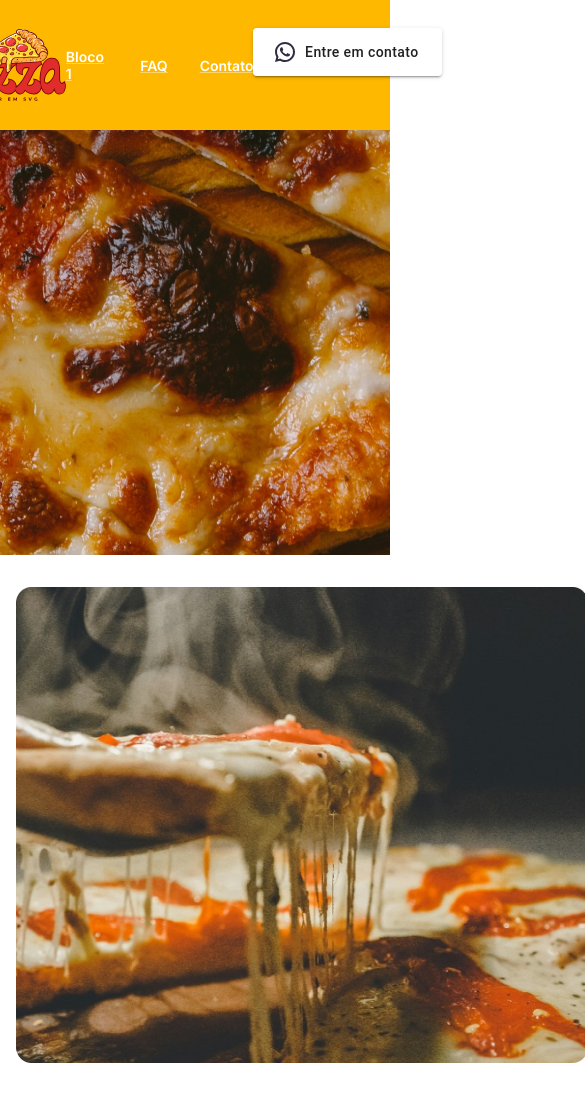
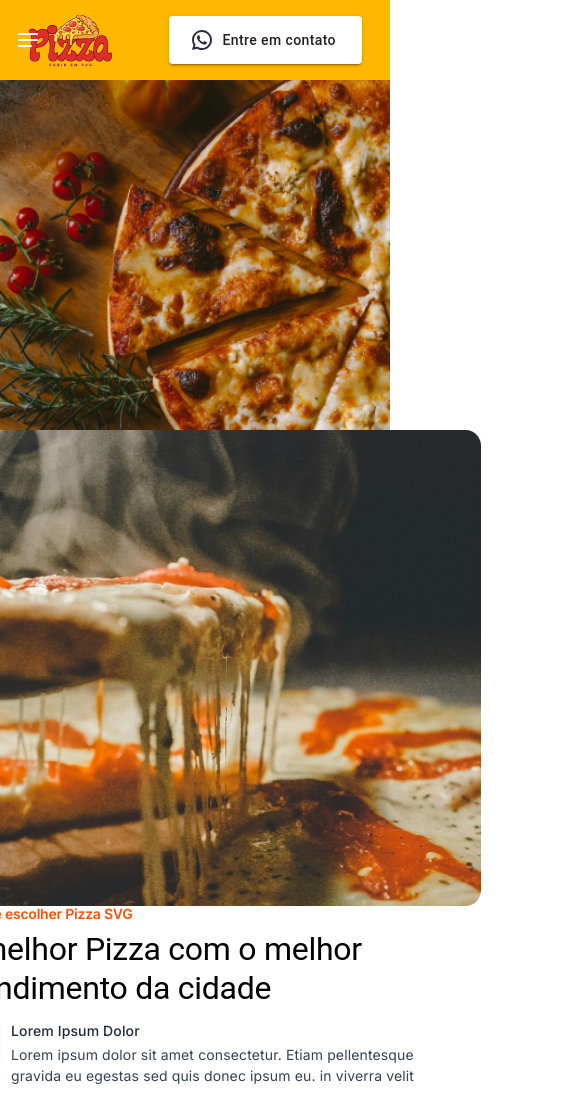
Before and after one commit to rnisiide/pizzaria_loumar, a Next.js app: page / in a window 390 px wide. Shown: the top 1095 px of the page, 585 px wide, since content can reach past the window. Built offline with nearby package versions, Linux system fonts and the light colour scheme.

Commit message:
added responsiveness to screen sizes

```diff
--- /dev/null
+++ b/app/components/bloco_1/bloco_1.module.css
@@ -0,0 +1,38 @@
+.wrapper {
+    display: flex;
+
+    /*
+        gap: 4,
+        marginTop: 4,
+        marginBottom: 4,
+*/
+
+}
+
+@media (max-width: 1200px) {
+    .wrapper {
+        flex-direction: column;
+        align-items: center;
+    }
+}
+
+@media (max-width: 768px) {
+
+    .upperbox {
+        height: 80px;
+    }
+
+    .imagebox {
+        width: 100%;
+        height: 350px;
+        position: relative;
+
+    }
+
+    .image {
+        content: url('/BANNER MOBILE.png');
+    }
+
+
+
+}
--- a/app/components/bloco_1/bloco_1.tsx
+++ b/app/components/bloco_1/bloco_1.tsx
@@ -1,4 +1,5 @@
-import { Box, Container, Typography } from "@mui/material";
+import { Box, Typography } from "@mui/material";
+import styles from "./bloco_1.module.css";
 
 const items = [
     {
@@ -25,12 +26,8 @@ export default function Bloco_1() {
     return (
         <Box
             id="bloco_1"
-            sx={{
-                display: 'flex',
-                gap: 4,
-                marginTop: 4,
-                marginBottom: 4,
-            }}
+            className={styles.wrapper}
+
         >
             <Box
                 component="img"
--- a/app/components/faq/faq.module.css
+++ b/app/components/faq/faq.module.css
@@ -19,3 +19,10 @@
     padding-bottom: 10px;
     margin-bottom: 10px;
 }
+
+@media (max-width: 1200px) {
+    .wrapper {
+        flex-direction: column;
+        align-items: center;
+    }
+}
--- /dev/null
+++ b/app/components/hero/hero.module.css
@@ -0,0 +1,29 @@
+.upperbox {
+    height: 130.47px;
+}
+
+.imagebox {
+    width: 100%;
+    height: 425px;
+    position: relative;
+
+}
+
+@media (max-width: 768px) {
+
+    .upperbox {
+        height: 80px;
+    }
+
+    .imagebox {
+        width: 100%;
+        height: 350px;
+        position: relative;
+
+    }
+
+    .image {
+        content: url('/BANNER MOBILE.png');
+    }
+
+}
--- a/app/components/hero/hero.tsx
+++ b/app/components/hero/hero.tsx
@@ -1,21 +1,14 @@
 import { Box } from "@mui/material";
 import Image from "next/image";
+import styles from "./hero.module.css";
 
 export default function Hero() {
     return (
         <Box>
-            <Box
-                sx={{
-                    height: 130.47,
-                }}>
-            </Box>
-            <Box
-                sx={{
-                    width: '100%',
-                    height: 425,
-                    position: 'relative'
-                }}>
+            <Box className={styles.upperbox}></Box>
+            <Box className={styles.imagebox}>
                 <Image
+                    className={styles.image}
                     src={'/BANNER DESKTOP.png'}
                     alt='logo'
                     layout='fill'
--- a/app/components/navbar/navbar.module.css
+++ b/app/components/navbar/navbar.module.css
@@ -1,4 +1,13 @@
 @import url('https://fonts.googleapis.com/css2?family=Inter:wght@100..900&display=swap');
+
+
+.menu {
+    display: flex;
+    justify-content: space-around;
+    font-size: 14px;
+    font-weight: 600;
+    align-items: center;
+}
 
 .btn {
     margin: 0;
@@ -10,11 +19,11 @@
     padding: 12px, 16px;
 }
 
-.link {
+.menu_item {
     text-decoration: none;
 }
 
-.link:hover {
+.menu_item:hover {
     text-decoration: underline;
 }
 
@@ -35,3 +44,49 @@
     justify-content: space-around;
 
 }
+
+.menuButton,
+.mobileLinks {
+    display: none;
+}
+
+@media (max-width: 768px) {
+
+    .menu,
+    .btn {
+        display: none;
+    }
+
+    .menuButton {
+        position: absolute;
+        display: block;
+        cursor: pointer;
+        left: 16px;
+    }
+
+    .header {
+        height: 80px;
+
+    }
+
+    .wrapper {
+
+        align-items: center;
+
+    }
+
+    .mobileLinks {
+        position: absolute;
+        top: 80px;
+        width: 100%;
+        height: 120px;
+        background-color: #e6a501;
+
+        display: flex;
+        flex-direction: column;
+        align-items: center;
+        justify-content: space-around;
+
+    }
+
+}
--- a/app/components/navbar/navbar.tsx
+++ b/app/components/navbar/navbar.tsx
@@ -1,45 +1,68 @@
-import { Box, Container, AppBar, Toolbar, Button, Link } from "@mui/material";
-//import WhatsAppIcon from '@mui/icons-material/WhatsApp';
+"use client"
+import { useState } from "react";
+import { Box, Button, Link } from "@mui/material";
 import WhatsAppIcon from '../../../public/whatsapp-line.svg'
 import styles from "./navbar.module.css";
+import Image from "next/image";
+
+
+const links = [
+  {
+    title: "Bloco 1",
+    path: "#bloco_1",
+
+  },
+  {
+    title: "FAQ",
+    path: "#faq",
+
+  },
+  {
+    title: "Contato",
+    path: "#contato",
+
+  },
+];
 
 export default function NavBar() {
+
+  const [open, setOpen] = useState(false)
+
   return (
     <Box
       position="fixed"
       className={styles.header}
     >
+      <Image
+        className={styles.menuButton}
+        src='/menu.svg'
+        alt=''
+        width={24}
+        height={24}
+        onClick={() => setOpen((prev) => !prev)} />
 
-      <Box
-        className={styles.wrapper}>
-
+      <Box className={styles.wrapper}>
         <Box
           component="img"
           sx={{
-            height: 74.47,
-            width: 118,
+            height: 53.01,
+            width: 84,
           }}
           alt="Logo pizzaria"
           src="./Logo.svg"
           onClick={() => {
-            alert("I'm a button.");
+            window.scroll({
+              top: 0,
+              behavior: 'smooth'
+            });
           }}
         />
 
-        <Box
-          className={styles.menu}
-          sx={{
-            display: 'flex',
-            gap: 4,
-            justifyContent: 'space-around',
-            fontSize: 14,
-            fontWeight: 600,
-            alignItems: 'center'
-          }}
-        >
-          <Link className={styles.link} color="secondary" href="#bloco_1">Bloco 1</Link>
-          <Link className={styles.link} color="secondary" href="#faq">FAQ</Link>
-          <Link className={styles.link} color="secondary" href="#contato">Contato</Link>
+        <Box className={styles.menu}>
+          {links.map((link =>
+            <Link className={styles.menu_item} color="secondary" href={link.path} scroll={false}>{link.title}</Link>
+
+          ))}
         </Box>
 
         <Button
@@ -54,6 +77,14 @@ export default function NavBar() {
 
       </Box>
 
+      {
+        open && <div className={styles.mobileLinks}>
+          {links.map((link) => (
+            <Link className={styles.menu_item} color="secondary" href={link.path} scroll={false}>{link.title}</Link>
+          ))}
+        </div>
+      }
+
     </Box>
   );
 }
--- a/app/globals.css
+++ b/app/globals.css
@@ -13,4 +13,5 @@
     margin: 0;
     padding: 0;
     box-sizing: border-box;
+    scroll-behavior: smooth;
 }
--- /dev/null
+++ b/app/page.module.css
@@ -0,0 +1,30 @@
+.container {
+    width: 1216px;
+}
+
+@media (max-width: 1200px) {
+    .container {
+        width: 768px;
+    }
+}
+
+@media (max-width: 768px) {
+
+    .container {
+        width: 640px;
+    }
+
+}
+
+
+@media (max-width: 640px) {
+    .container {
+        width: 475px;
+    }
+}
+
+@media (max-width: 475px) {
+    .container {
+        width: 380px;
+    }
+}
--- a/app/page.tsx
+++ b/app/page.tsx
@@ -7,6 +7,7 @@ import Hero from "./components/hero/hero";
 import Bloco_1 from "./components/bloco_1/bloco_1";
 import Faq from "./components/faq/faq";
 import Contato from "./components/contato/contato";
+import styles from "./page.module.css";
 
 
 export default function Home() {
@@ -15,12 +16,7 @@ export default function Home() {
     <ThemeProvider theme={theme}>
       <NavBar />
       <Hero />
-      <Container
-        sx={{
-          width: 1216,
-        }}
-
-      >
+      <Container className={styles.container}>
         <Bloco_1 />
         <Faq />
         <Contato />
```
Also changed, not shown: public/menu.svg (added).
